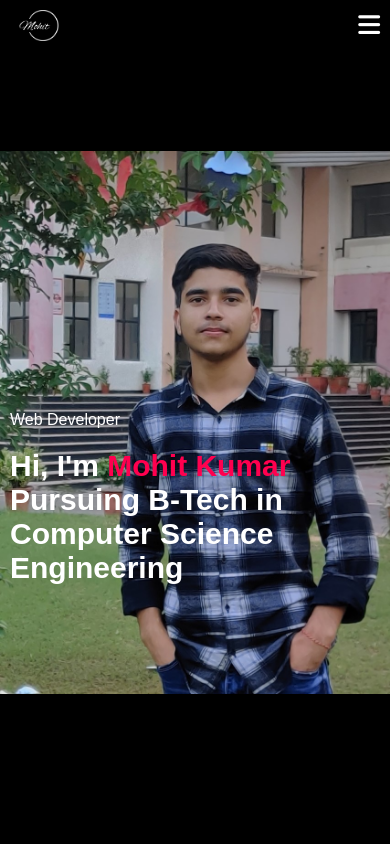
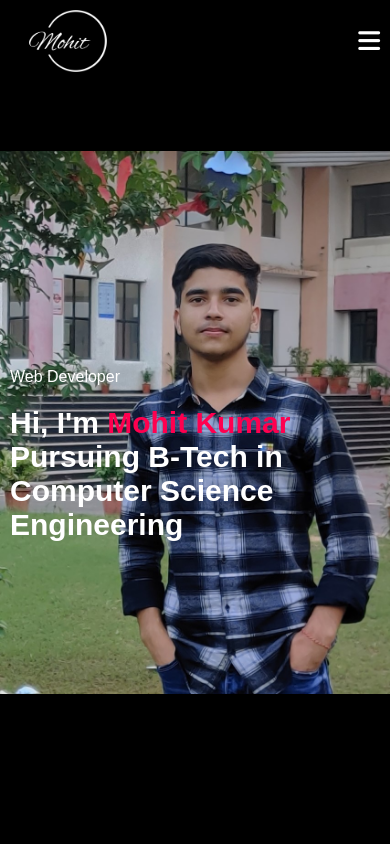
Before and after one commit to Mohitkumar202075/mohit-s-portfolio, a plain HTML site: page index.html in a window 390 px wide. Shown: the top 844 px of the page. Drawn offline with Linux system fonts and the light colour scheme.

Commit message:
Update style.css

```diff
--- a/style.css
+++ b/style.css
@@ -386,11 +386,11 @@ nav .fa-solid {
 
     }
     .logo {
-        width: 50px;
+        width: 100px;
     }
 
     .header-text {
-        margin-top: 100%;
+        margin-top: 80%;
         font-size: 16px;
     }
 
```
